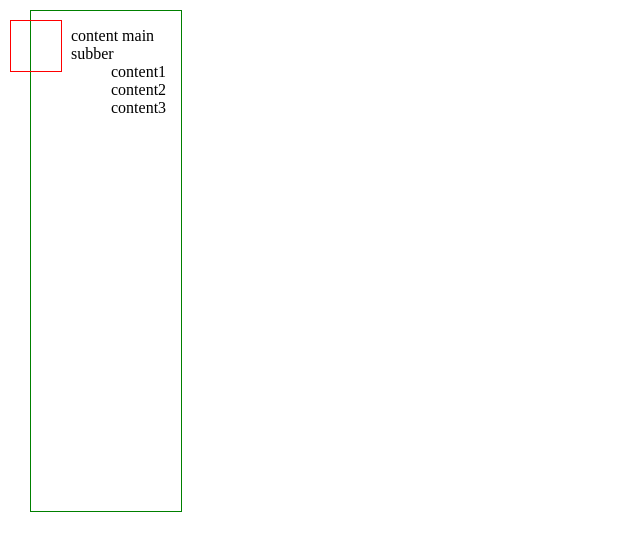
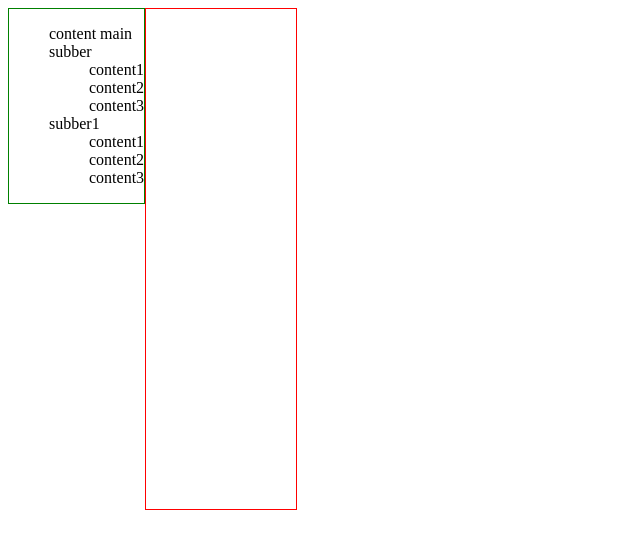
Before and after one commit to jaswanthkumar005/jas005, a plain HTML site: page json.html in a window 1280 px wide. Shown: the whole page, without its empty margins (0-640 px from the left). Drawn offline with Linux system fonts and the light colour scheme.

Commit message:
update task over

```diff
--- a/json.html
+++ b/json.html
@@ -6,12 +6,21 @@
 
 
 
-
        var menu={
            "content main":"content",
            "subber":{"content1":"sub1","content2":"sub2","content3":"sub3"},
-           "content main":"content",
-           "subber":{"content1":"sub1","content2":"sub2","content3":"sub3"}
+		   "subber1":{"content1":"sub1","content2":"sub2","content3":"sub3"}
+
+       };
+
+	   var menu2={
+           "content":"content of our main intro",
+           "subber":"jaswanth",
+		   "sub1":"sub1 content",
+		   "sub2":"sub2 content",
+		   "sub3":"sub3 content",
+           "content main1":"content1",
+           "subber1":"jaswanth2"
        };
 
 
@@ -20,35 +29,37 @@
         str+="<ul>";
         for(var jan in menuObj){
             var temp=menu[menuObj[jan]];
-            console.log(menuObj[jan]+"menu");
+            console.log(menuObj[jan]+"menu"+temp);
 
-             str+="<li id='"+menuObj[jan]+"' class='red' onclick='myFunction(this)'>"+menuObj[jan]+"</li>";
+
 
             if( typeof temp==="object"){
                 console.log(temp+"temp");
+				 str+="<li id='"+menuObj[jan]+"' class='red' onclick='myFunction(this)'>"+menuObj[jan]+"</li>";
                 str+="<ul>";
                 for(var i of Object.keys(temp)){
                     console.log(i +"i");
                     str+="<li id='"+menu[menuObj[jan]][i]+"' class='red' onclick='myFunction(this)'>"+i+"</li>";
-                  //console.log(menu.menuObj[jan].i);
+
                 }
                 str+="</ul>";
                } else{
-
+                    str+="<li id='"+menu[menuObj[jan]]+"' class='red' onclick='myFunction(this)'>"+menuObj[jan]+"</li>";
                }
 
 
         }
         str+="</ul>";
-        console.log(str);
+      //  console.log(str);
         function func(){
           document.getElementById('appenderId').innerHTML = str;
-
         }
         function myFunction(elem){
-          alert(elem.id);
+
+		  var idVal = elem.id;
+
+		  document.getElementById("content_area").innerHTML=menu2[idVal];
         }
-
 
 
     </script>
@@ -58,12 +69,12 @@
 
 </head>
 <body onload="func()">
-<div  id="appenderId" style="position:absolute; width:150px;height:500px;border:solid 1px green;top:10px;left:30px;">
+<div  id="appenderId" style="border:solid 1px green;top:0px;left:0px;float:left;">
 ddsfsdg
 </div>
-   <div style="position:absolute;width:50px;height:50px;border:solid 1px red;top:20px;left:10px;"></div>
-   <div style="position:absolute;width:50px;height:50px;border:solid 1px red;top:20px;left:10px;"></div>
-</div>
+   <div id="content_area" style="width:150px;height:500px;border:solid 1px red;border:solid 1px red;float:left"></div>
+
+
 
 </body>
 </html>
```
